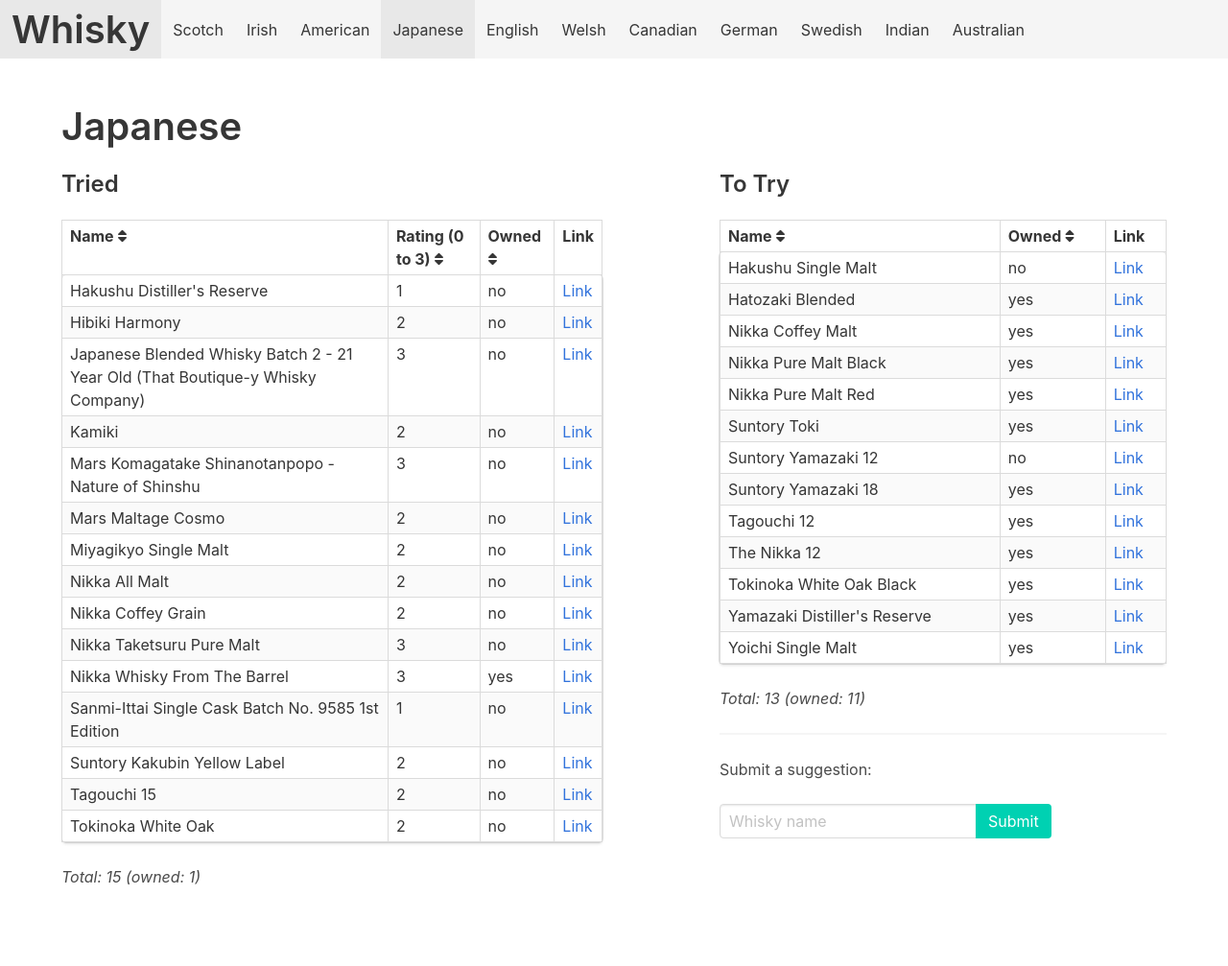
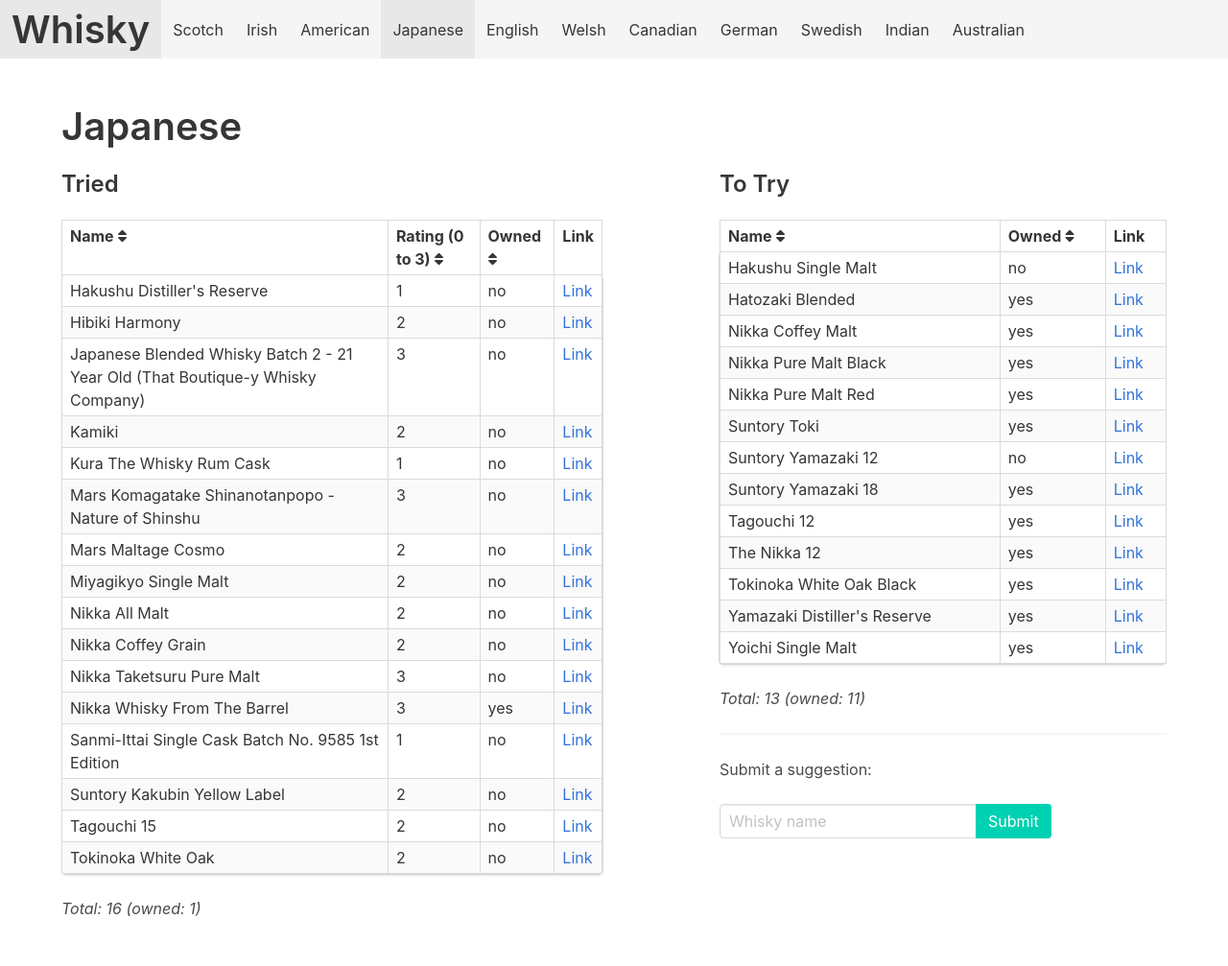
Before and after one commit to grega/whisky, a Jekyll site: the page built from japanese.html, in a window 1280 px wide. Shown: the whole page at 96% size. Built offline with Jekyll 4.4.1, drawn with Linux system fonts in a browser that asks for light colours; nearby versions of some CDN libraries; before the commit the page ends 974 px from its top, so only the background shows below that.

Commit message:
Update tried.yml

```diff
--- a/_data/japanese/tried.yml
+++ b/_data/japanese/tried.yml
@@ -43,3 +43,6 @@
 
 - name: Mars Maltage Cosmo
   rating: 2
+
+- name: Kura The Whisky Rum Cask
+  rating: 1
```
